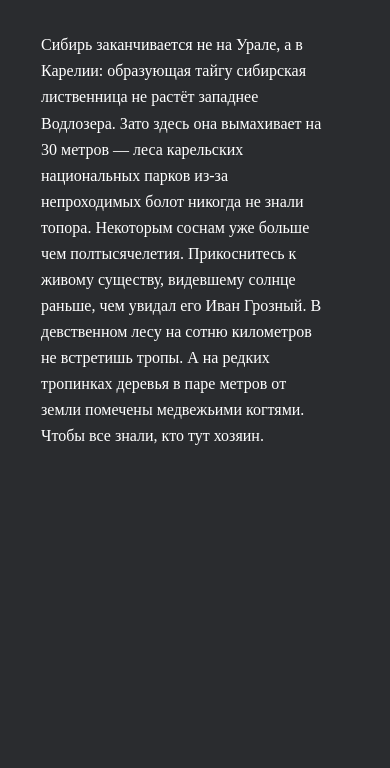
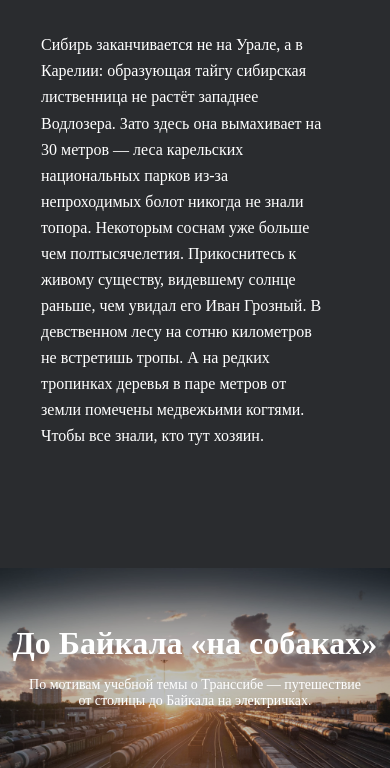
Before and after one commit to medvesvig/russian-travel, a plain HTML site: page index.html in a window 390 px wide. Shown: the part 9323-10091 px from the top of the page. Before the commit the page ends 9849 px from the top, so only its background shows below. Drawn offline with Linux system fonts and the light colour scheme.

Commit message:
Make cover block

```diff
--- a/blocks/cover/__background/cover__background.css
+++ b/blocks/cover/__background/cover__background.css
@@ -0,0 +1,49 @@
+.cover__background {
+  background-image: url(../../../images/cover-trains.jpg);
+  min-height: 740px;
+  max-width: 1184px;
+  width: 100%;
+  background-repeat: no-repeat;
+  text-decoration: none;
+  background-size: cover;
+  display: flex;
+  justify-content: center;
+  align-items: center;
+  flex-direction: column;
+  position: relative;
+}
+
+.cover__background::before {
+  position: absolute;
+  content: "";
+  opacity: 0.3;
+  top: 0;
+  bottom: 0;
+  left: 0;
+  right: 0;
+  background: #2a2c2f;
+}
+.cover__background:hover::before {
+  opacity: 0.8;
+}
+
+@media (max-width: 1024px) {
+  .cover__background {
+    max-width: 1024px;
+    min-height: 640px;
+  }
+}
+
+@media (max-width: 768px) {
+  .cover__background {
+    max-width: 768px;
+    min-height: 480px;
+  }
+}
+
+@media (max-width: 500px) {
+  .cover__background {
+    max-width: 320;
+    min-height: 200px;
+  }
+}
--- a/blocks/cover/__subtitle/cover__subtitle.css
+++ b/blocks/cover/__subtitle/cover__subtitle.css
@@ -0,0 +1,19 @@
+.cover__subtitle {
+  max-width: 360px;
+  font-style: normal;
+  font-weight: 400;
+  font-size: 18px;
+  line-height: 22px;
+  text-align: center;
+  color: #FFF;
+  margin: 32px 0 0;
+  z-index: 1;
+}
+
+@media (max-width: 500px) {
+  .cover__subtitle {
+    font-size: 14px;
+    line-height: 16px;
+    margin: 16px 0 0;
+  }
+}
--- a/blocks/cover/__title/cover__title.css
+++ b/blocks/cover/__title/cover__title.css
@@ -0,0 +1,18 @@
+.cover__title {
+  max-width: 560px;
+  font-style: normal;
+  font-weight: 900;
+  font-size: 72px;
+  line-height: 76px;
+  text-align: center;
+  color: #FFF;
+  margin: 0;
+  z-index: 1;
+}
+
+@media (max-width: 500px) {
+  .cover__title {
+    font-size: 32px;
+    line-height: 35px;
+  }
+}
--- a/blocks/cover/cover.css
+++ b/blocks/cover/cover.css
@@ -0,0 +1,8 @@
+.cover {
+  max-width: 1280px;
+  margin: 92px 0 0;
+  display: flex;
+  flex-direction: column;
+  align-content: center;
+  flex-wrap: wrap;
+}
--- a/index.html
+++ b/index.html
@@ -127,6 +127,13 @@
               </div>
             </article>
       </section>
+      <section class="cover">
+          <a class="cover__background" href="https://stampsy.com/na-elektrichkakh-do-baikala" target="_blank">
+              <h2 class="cover__title">До Байкала «на&nbsp;собаках»</h2>
+              <p class="cover__subtitle">По&nbsp;мотивам учебной темы о&nbsp;Транссибе&nbsp;&mdash; путешествие от&nbsp;столицы до&nbsp;Байкала на&nbsp;электричках.</p>
+          </a>
+      </section>
+    </main>
 
   </body>
 </html>
```
